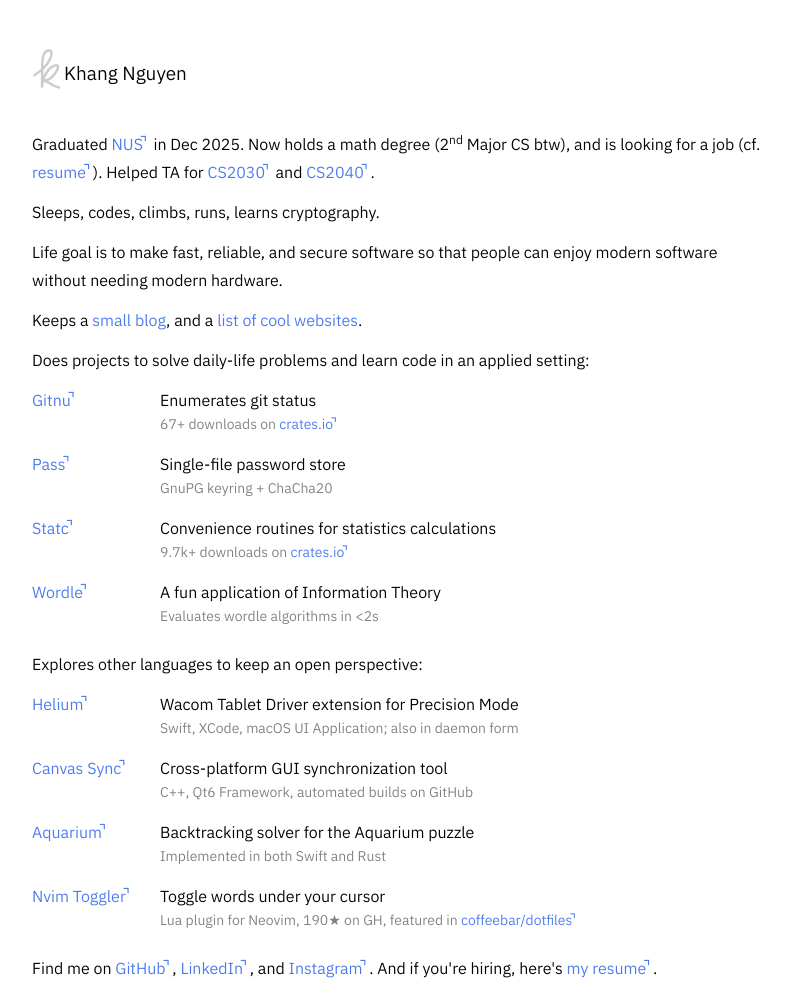
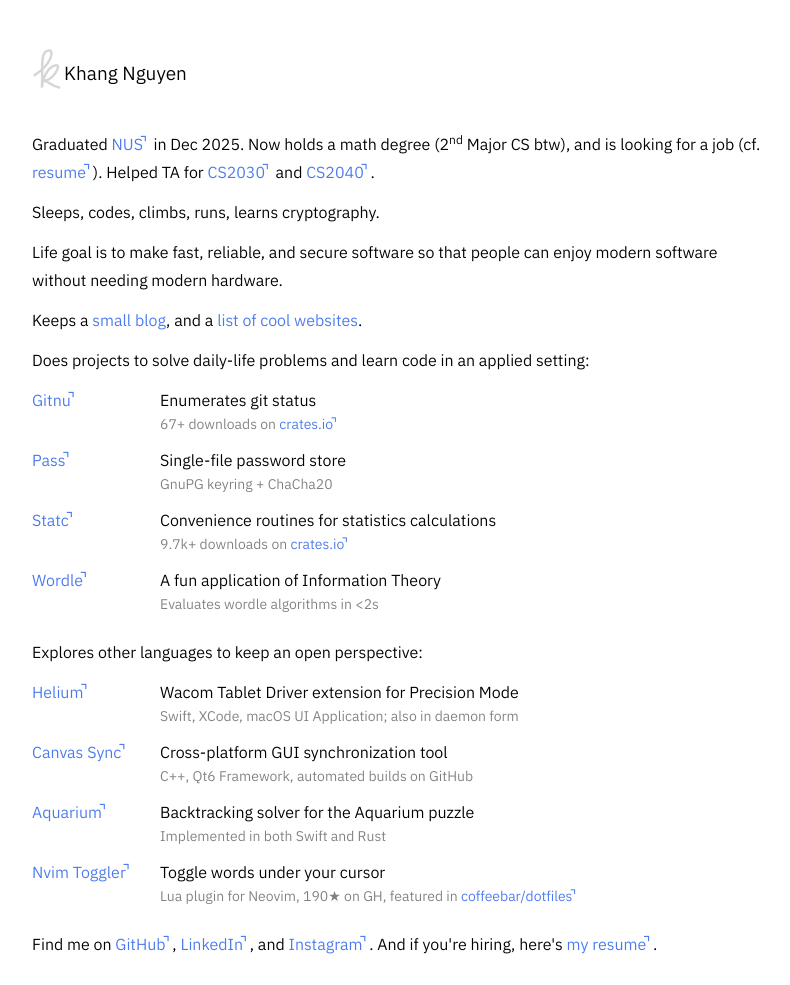
Before and after one commit to nguyenvukhang/site, an Astro site: page / in a window 1280 px wide. Shown: the top 985 px of the page, without its empty margins (240-1030 px from the left). Built offline with nearby package versions, Linux system fonts and the light colour scheme; Astro itself is replaced by a stand-in of ours.

Commit message:
Tweak CSS

```diff
--- a/astro.config.js
+++ b/astro.config.js
@@ -20,8 +20,8 @@ function mdxCheckFilenameDate() {
   }
 }
 
-// tailwind's "bg-fg4".
-githubLight.colors["editor.background"] = "#f7f7f7"
+// has to match tailwind's "bg-fg4".
+githubLight.colors["editor.background"] = "var(--color-fg4)"
 
 // https://astro.build/config
 export default defineConfig({
--- a/src/components/Header.astro
+++ b/src/components/Header.astro
@@ -25,16 +25,19 @@ const IS_ROOT = Astro.url.pathname === "/"
       <>
         <a
           style="height:28px;width:28px;min-height:28px;min-width:28px"
-          class="flex justify-center items-center bg-fg3 hover:bg-fg2 hover:cursor-pointer rounded-full"
+          class:list={[
+            "flex justify-center items-center",
+            "hover:cursor-pointer rounded-full",
+            "bg-fg3 hover:bg-fg2",
+          ]}
           href={Astro.props.prevpage}
         >
           <svg
             xmlns="http://www.w3.org/2000/svg"
-            fill="none"
             viewBox="0 0 24 24"
             height="24"
             width="24"
-            class="fill-fg1 text-fg1"
+            class="fill-fg1"
           >
             <path d="M7 12L14 5L15 6L9 12L15 18L14 19L7 12Z" />
           </svg>
--- a/src/layouts/Article.astro
+++ b/src/layouts/Article.astro
@@ -9,12 +9,12 @@ const { title, description, pubDate } = Astro.props
 
 <Main prevpage="/articles">
   <Section>
-    <div class="mb-8">
-      <div id="article-title" class="mt-8 font-semibold text-2xl mb-2">
-        {title}
-      </div>
+    <div class="mt-2 mb-8">
+      <div class="font-semibold text-2xl mb-1">{title}</div>
       <div class="font-mono text-fg1">{pubDate}</div>
     </div>
-    <slot />
+    <div class="space-y-text">
+      <slot />
+    </div>
   </Section>
 </Main>
--- a/src/pages/index.astro
+++ b/src/pages/index.astro
@@ -14,7 +14,7 @@
 ---
 
 <Main>
-  <Section>
+  <Section class='space-y-text'>
     <p>
       Graduated <a
         href="https://wikipedia.org/wiki/National_University_of_Singapore"
@@ -45,7 +45,7 @@
       setting:
     </p>
 
-    <div class="mb-6 space-y-4">
+    <div class="mb-6 space-y-text">
       <Project
         name="Gitnu"
         href="https://www.github.com/nguyenvukhang/gitnu"
@@ -85,7 +85,7 @@
 
     <p>Explores other languages to keep an open perspective:</p>
 
-    <div class="mb-6 space-y-4">
+    <div class="mb-6 space-y-text">
       <Project
         name="Helium"
         href="https://www.github.com/nguyenvukhang/helium"
--- a/src/pages/links.astro
+++ b/src/pages/links.astro
@@ -1,13 +1,11 @@
 ---
-import "../styles/markdown.css"
-
 import Main from "../layouts/Main.astro"
 import Section from "../layouts/Section.astro"
 import { Content } from "../other-content/links.mdx"
 ---
 
 <Main>
-  <Section>
+  <Section class='space-y-text'>
     <Content />
   </Section>
 </Main>
--- a/src/styles/global.css
+++ b/src/styles/global.css
@@ -1,13 +1,56 @@
 @import "tailwindcss";
-@config "../../tailwind.config";
 
 @theme {
   --font-mono: "JetBrains Mono", monospace;
   --font-sans: "IBM Plex Sans", sans-serif;
+
+  --color-*: initial;
+
+  --color-fg0: oklch(0 0 0);
+  --color-fg1: oklch(0.6 0 0);
+  --color-fg2: oklch(0.875 0 0);
+  --color-fg3: oklch(0.95 0 0);
+  /* For code backgrounds */
+  --color-fg4: oklch(0.98 0 0);
+
+  --color-ac0: oklch(0.605 0.1837 264.93);
+  --color-ac1: oklch(0.691 0.139 264.934);
+  --color-ac2: oklch(0.778 0.097 264.934);
+  --color-ac3: oklch(0.864 0.057 264.934);
+  --color-ac4: oklch(0.95 0.02 264.934);
+
+  --color-selection: oklch(94.8% 0.09 95.67);
+}
+
+@layer components {
+  .space-y-text {
+    @apply space-y-3;
+  }
+}
+
+/* Fix what Tailwind CSS broke. */
+ol {
+  list-style-type: decimal;
+}
+ul {
+  list-style-type: disc;
+}
+
+/* Indicate which links are external */
+a[href^="http"]:not([href^="https://nguyenvukhang.com/"], .hidden-link)::after {
+  position: absolute;
+  text-decoration: none;
+  content: "⌝" / ", external";
+  margin-top: -0.1em;
+  margin-left: -0.2em;
+}
+a[href^="http"]:not([href^="https://nguyenvukhang.com/"], .hidden-link) {
+  padding-right: 0.7ch;
 }
 
 @layer components {
   body {
+    font-variant-ligatures: none;
     font-weight: 380;
     word-wrap: break-word;
     overflow-wrap: break-word;
@@ -18,11 +61,10 @@
     @apply text-fg0 leading-7;
   }
 
-  /**
-   * code blocks
-   */
+  /** code blocks */
   pre,
-  code {
+  code,
+  kbd {
     /* (IBM Plex Sans × JetBrains)-specific mods */
     font-size: 0.9em;
     letter-spacing: -0.01em;
@@ -35,53 +77,27 @@
 
     @apply text-ac0
       /* Underline styles. */
-      decoration-ac2 decoration-2
+      decoration-ac3 decoration-2
       /* Modes. */
       hover:underline;
   }
 
-  a[href^="http"]:not(
-      [href^="https://nguyenvukhang.com/"],
-      .hidden-link
-    )::after {
-    position: absolute;
-    text-decoration: none;
-    content: "⌝" / ", external";
-    margin-top: -0.1em;
-    margin-left: -0.2em;
-  }
-
-  a[href^="http"]:not([href^="https://nguyenvukhang.com/"], .hidden-link) {
-    padding-right: 0.7ch;
-  }
-
-  /* First-layer lists. Those that interact with other paragraphs. */
-  div > ul,
-  div > ol {
-    @apply list-outside mb-4;
-  }
   /* Nested lists. */
   ul,
   ol {
-    @apply mb-1 marker:text-ac1;
-    padding-left: 32px;
-  }
-  ol {
-    @apply list-decimal;
-  }
-  ul {
-    @apply list-disc; /* so that all the discs will be the same */
-    /* without this, there will be hollow circles and squares in nested lists */
+    /* Distance of the bullet list indent. */
+    /* padding-left: 24px; */
+    /* So that each newline wrapped in the list is consistent. */
+    list-style-position: outside;
+
+    @apply marker:text-ac1;
   }
   ul > li,
   ol > li {
-    @apply pl-2;
-    /* Adds spacing between the bullet point and the first word of the bullet list entry. */
-  }
-
-  /* Paragraphs */
-  p {
-    @apply mb-3;
+    /* Spacing between bullet point and 1st word of the <li>. */
+    padding-left: 6px;
+    /* Each incremental indent distance. */
+    margin-left: 24px;
   }
 
   /* Summary (disclosure blocks) */
--- a/src/styles/markdown.css
+++ b/src/styles/markdown.css
@@ -1,68 +1,75 @@
 @import "./global.css";
 
+/* Headings. */
 @layer components {
   h1,
   h2,
   h3 {
-    @apply mt-8 mb-2 font-semibold;
+    @apply font-semibold;
   }
   h1 {
-    @apply text-xl;
+    @apply pt-4 text-xl;
   }
 
   h2 {
-    @apply text-lg;
+    @apply pt-3 text-lg;
   }
 
   h3 {
-    @apply text-base;
+    @apply pt-3 text-base;
   }
 
-  /* add vertical space after lists */
-  div > ul > li:last-child {
-    @apply mb-6;
+  h1::before,
+  h2::before,
+  h3::before {
+    font-weight: 100;
+    letter-spacing: -2px;
+    margin-right: 6px;
+    @apply text-ac1 text-base;
   }
 
+  h1::before {
+    content: "#";
+  }
+  h2::before {
+    content: "##";
+  }
+  h3::before {
+    content: "###";
+  }
+}
+
+/* Lists. */
+@layer components {
+  /* add vertical space after lists */
+  li > * {
+    @apply p-0 m-0;
+  }
+}
+
+@layer components {
   kbd {
-    background: rgb(220, 220, 220);
-    color: rgb(10, 10, 10);
-    font-weight: 600;
-    font-size: smaller;
+    color: var(--color-fg0);
+    background: var(--color-fg3);
+    box-shadow: 0 3px var(--color-fg2);
+    font-weight: 500;
     border-radius: 4px;
-    box-shadow: 0 3px rgb(189, 189, 189);
     padding: 1px 3px 0;
   }
 
+  /* The horizontal rule. */
   hr {
     @apply text-fg0/20 my-7;
   }
 
-  p > code,
-  li > code {
+  code {
     @apply bg-fg3 rounded-sm px-0.5;
   }
 
-  h1::before {
-    content: "#";
-    @apply text-ac1 pr-1.5 text-base;
-  }
-  h2::before {
-    content: "##";
-    @apply text-ac1 pr-1.5 text-base;
-  }
-  h3::before {
-    content: "###";
-    @apply text-ac1 pr-1.5 text-base;
-  }
-
   blockquote {
-    @apply border-solid border-0 border-l-[3px] border-ac1
+    @apply border-solid border-0 border-l-[3px] border-ac3
     m-0 px-4
     text-fg1;
-  }
-
-  li > p {
-    @apply p-0 m-0;
   }
 
   /* Table of contents */
@@ -73,14 +80,13 @@
     @apply text-fg1 decoration-fg2 decoration-1;
   }
 
-  pre > p {
-    @apply my-0;
+  pre {
+    line-height: 1.3em;
+    @apply rounded-md py-3 px-4 border border-fg3;
   }
 
-  pre {
-    line-height: 1.3em;
-    @apply rounded-md py-3 px-4;
-    /* background. */
-    /* bg-fg4; */
+  pre * {
+    padding: 0;
+    background-color: transparent;
   }
 }
```
